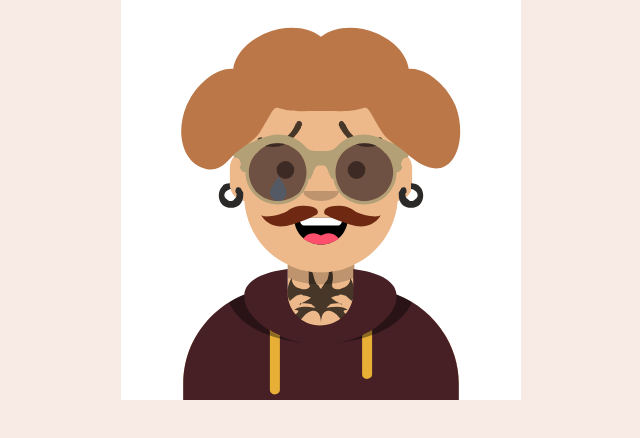
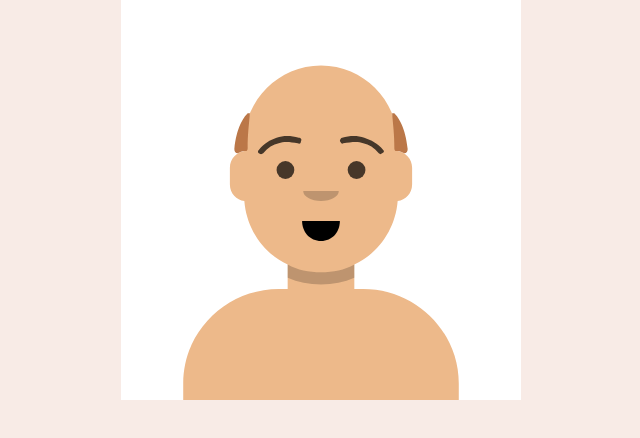
Before and after one commit to thangtmc73/avatar-maker, a React (Create React App) app: page / in a window 1280 px wide. Shown: the top 438 px of the page, without its empty margins (319-959 px from the left). Built offline with nearby package versions, Linux system fonts and the light colour scheme.

Commit message:
feat: apply data in avatar on PreviewView from global states

```diff
--- a/src/components/preview-view/PreviewView.js
+++ b/src/components/preview-view/PreviewView.js
@@ -1,20 +1,28 @@
 import "./PreviewView.css";
 import Item from "./Item";
-import { ItemType, ItemID } from "../../consts";
+import { ItemType } from "../../consts";
+import { useSelectedItems } from "../../AppContext";
 
 function PreviewView() {
+  const selectedItems = useSelectedItems();
   return (
     <div className="preview-view">
-      <Item type={ItemType.Hair} id={ItemID.LongCurlyHair} />
-      <Item type={ItemType.Eyebrows} id={ItemID.SadEyebrows} />
-      <Item type={ItemType.Eyes} id={ItemID.CryEyes} />
-      <Item type={ItemType.Accesories} id={ItemID.Earing1Accesories} />
-      <Item type={ItemType.Tattoos} id={ItemID.ThroatTattoos} />
-      <Item type={ItemType.FacialHair} id={ItemID.FancyFacialHair} />
-      <Item type={ItemType.Mouth} id={ItemID.SmileMouth} />
-      <Item type={ItemType.Body} id={ItemID.DefaultBody} />
-      <Item type={ItemType.Glasses} id={ItemID.NerdGlasses} />
-      <Item type={ItemType.Clothes} id={ItemID.HoodieClothes} />
+      <Item type={ItemType.Hair} id={selectedItems[ItemType.Hair]} />
+      <Item type={ItemType.Eyebrows} id={selectedItems[ItemType.Eyebrows]} />
+      <Item type={ItemType.Eyes} id={selectedItems[ItemType.Eyes]} />
+      <Item
+        type={ItemType.Accesories}
+        id={selectedItems[ItemType.Accesories]}
+      />
+      <Item type={ItemType.Tattoos} id={selectedItems[ItemType.Tattoos]} />
+      <Item
+        type={ItemType.FacialHair}
+        id={selectedItems[ItemType.FacialHair]}
+      />
+      <Item type={ItemType.Mouth} id={selectedItems[ItemType.Mouth]} />
+      <Item type={ItemType.Body} id={selectedItems[ItemType.Body]} />
+      <Item type={ItemType.Glasses} id={selectedItems[ItemType.Glasses]} />
+      <Item type={ItemType.Clothes} id={selectedItems[ItemType.Clothes]} />
     </div>
   );
 }
```
